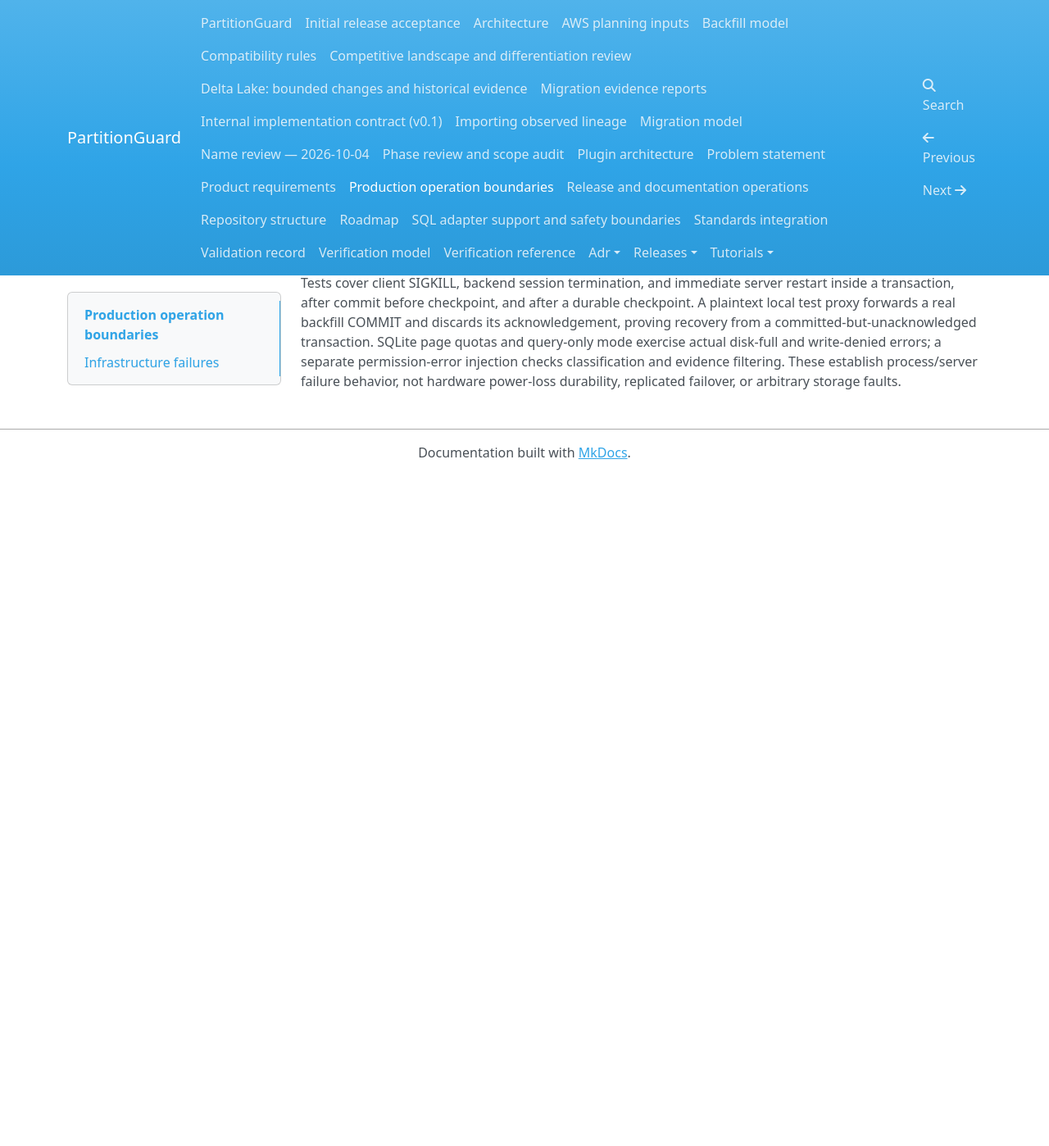
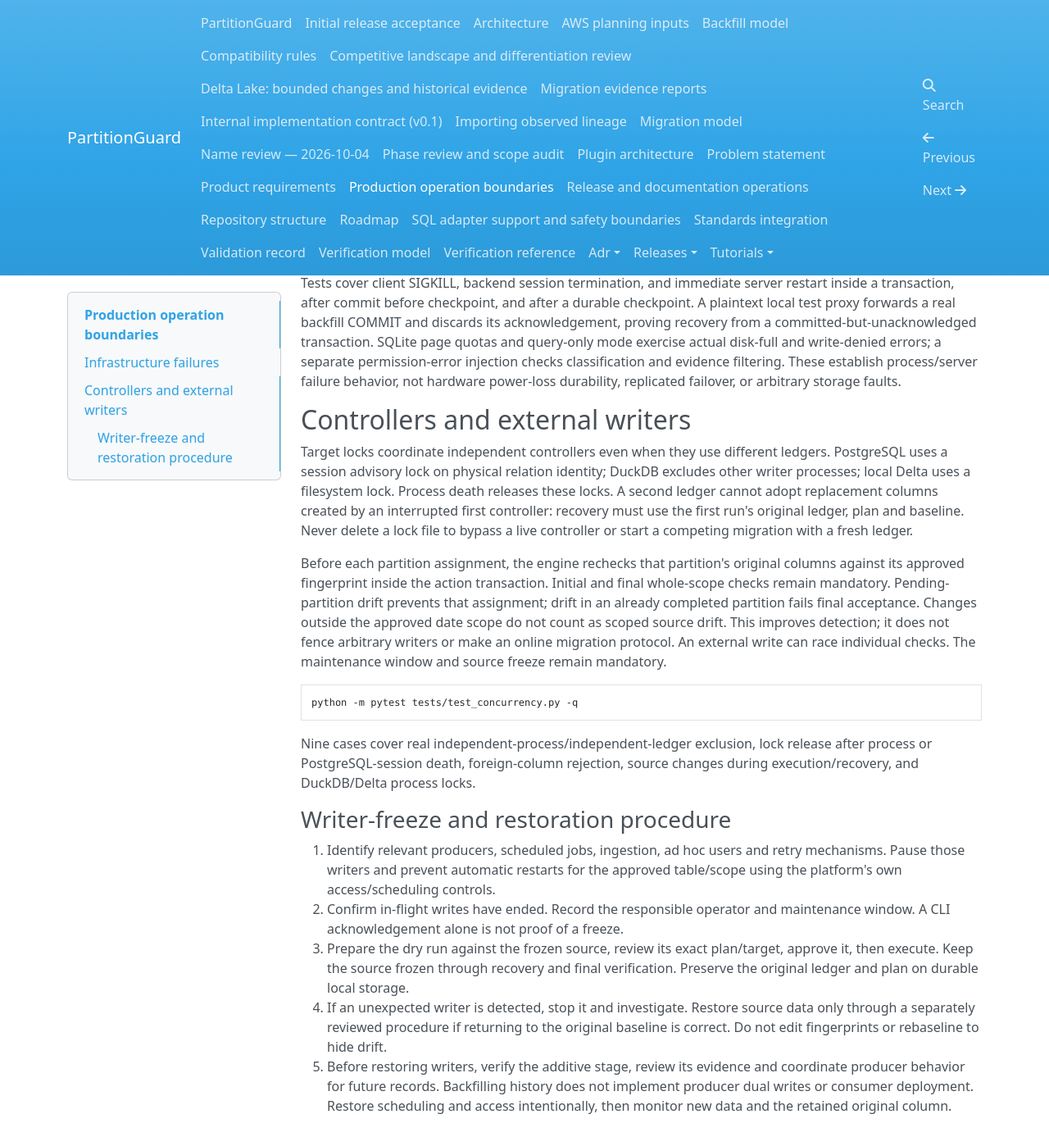
Before and after one commit to andrebarrocas/partitionguard, an MkDocs documentation site: the page built from docs/production-operations.md, in a window 1280 px wide and 1400 px high, scrolled down 660 px. Shown: the whole window at 82% size. Built offline with MkDocs 1.6.1, drawn with Linux system fonts in a browser that asks for light colours; nearby versions of some CDN libraries; before the commit the page ends 1240 px from its top, so only the background shows below that.

Commit message:
Enforce partition source checks and prove independent controller exclusion

````diff
--- a/docs/production-operations.md
+++ b/docs/production-operations.md
@@ -40,3 +40,48 @@
 write-denied errors; a separate permission-error injection checks classification
 and evidence filtering. These establish process/server failure behavior, not
 hardware power-loss durability, replicated failover, or arbitrary storage faults.
+
+## Controllers and external writers
+
+Target locks coordinate independent controllers even when they use different
+ledgers. PostgreSQL uses a session advisory lock on physical relation identity;
+DuckDB excludes other writer processes; local Delta uses a filesystem lock.
+Process death releases these locks. A second ledger cannot adopt replacement
+columns created by an interrupted first controller: recovery must use the first
+run's original ledger, plan and baseline. Never delete a lock file to bypass a
+live controller or start a competing migration with a fresh ledger.
+
+Before each partition assignment, the engine rechecks that partition's original
+columns against its approved fingerprint inside the action transaction. Initial
+and final whole-scope checks remain mandatory. Pending-partition drift prevents
+that assignment; drift in an already completed partition fails final acceptance.
+Changes outside the approved date scope do not count as scoped source drift.
+This improves detection; it does not fence arbitrary writers or make an online
+migration protocol. An external write can race individual checks. The maintenance
+window and source freeze remain mandatory.
+
+```sh
+python -m pytest tests/test_concurrency.py -q
+```
+
+Nine cases cover real independent-process/independent-ledger exclusion, lock
+release after process or PostgreSQL-session death, foreign-column rejection,
+source changes during execution/recovery, and DuckDB/Delta process locks.
+
+### Writer-freeze and restoration procedure
+
+1. Identify relevant producers, scheduled jobs, ingestion, ad hoc users and retry
+   mechanisms. Pause those writers and prevent automatic restarts for the approved
+   table/scope using the platform's own access/scheduling controls.
+2. Confirm in-flight writes have ended. Record the responsible operator and
+   maintenance window. A CLI acknowledgement alone is not proof of a freeze.
+3. Prepare the dry run against the frozen source, review its exact plan/target,
+   approve it, then execute. Keep the source frozen through recovery and final
+   verification. Preserve the original ledger and plan on durable local storage.
+4. If an unexpected writer is detected, stop it and investigate. Restore source
+   data only through a separately reviewed procedure if returning to the original
+   baseline is correct. Do not edit fingerprints or rebaseline to hide drift.
+5. Before restoring writers, verify the additive stage, review its evidence and
+   coordinate producer behavior for future records. Backfilling history does not
+   implement producer dual writes or consumer deployment. Restore scheduling and
+   access intentionally, then monitor new data and the retained original column.
````
Also changed, not shown: CHANGELOG.md (+4 -0 lines), README.md (+4 -2 lines), docs/validation.md (+5 -2 lines), 5 other files.
